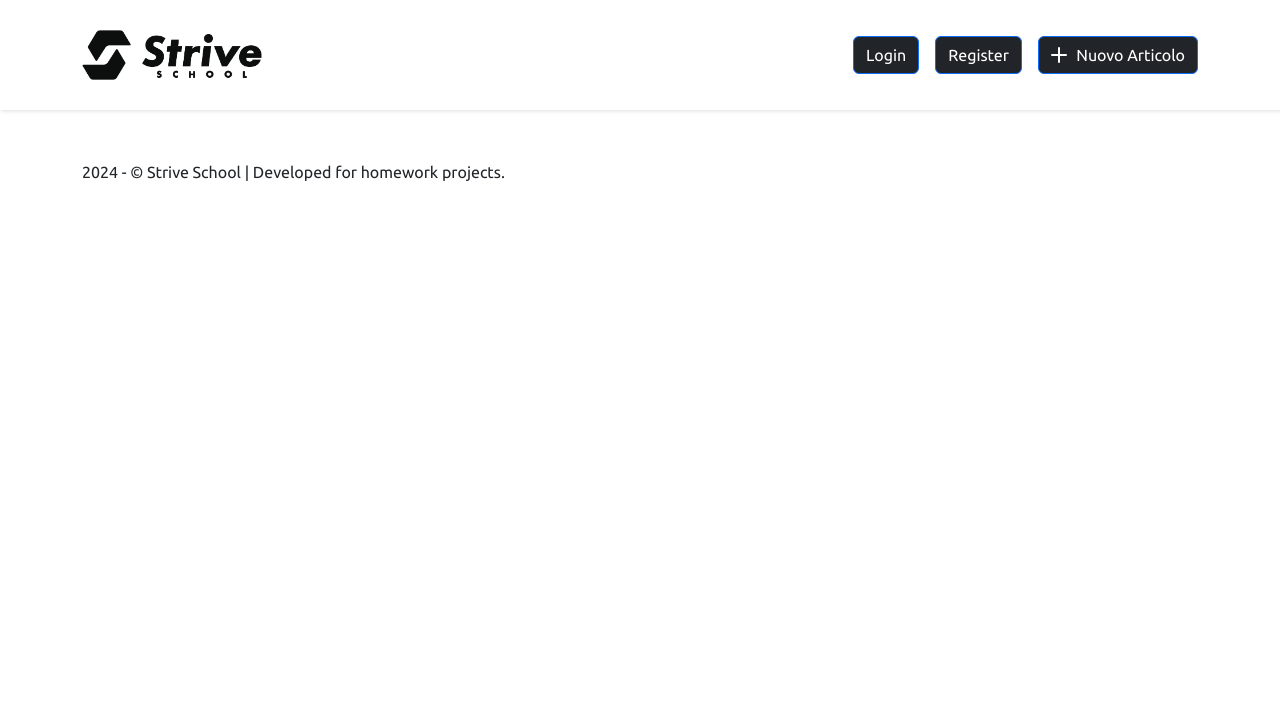
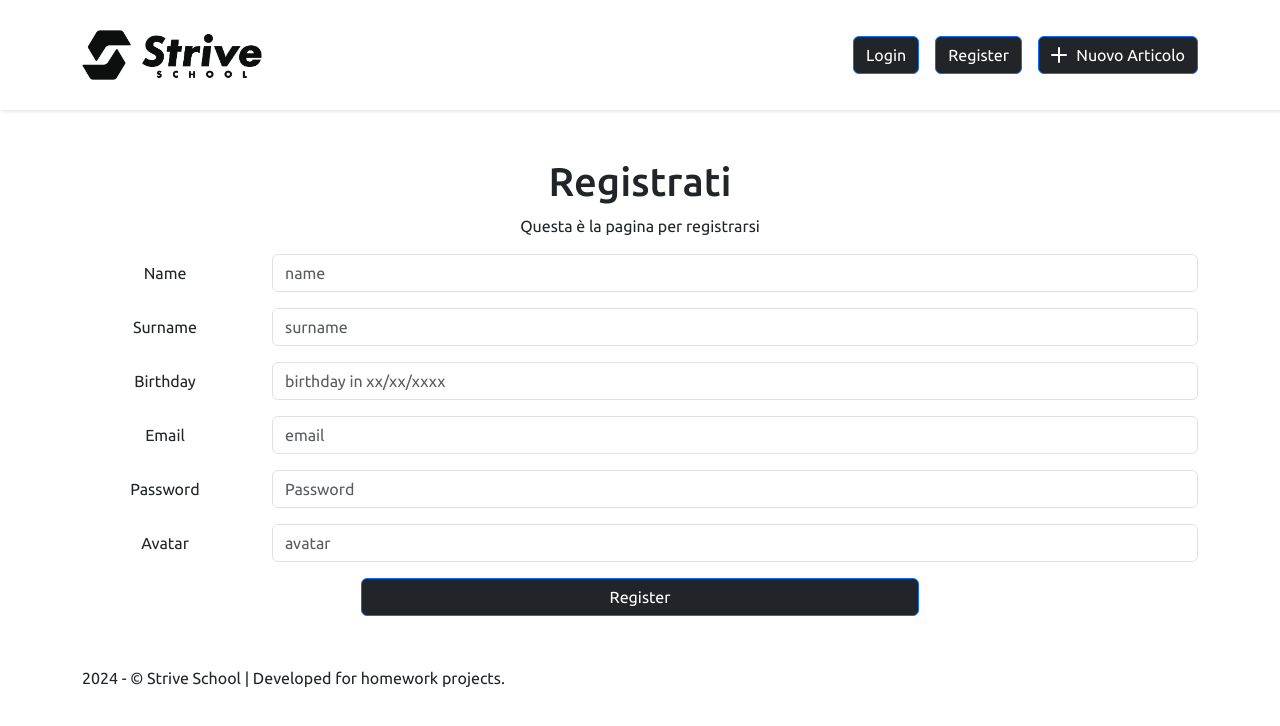
Before and after one commit to stefano-moioli/W4D4_BackEnd, a React (Create React App) app in the folder Client/: page /auth/register in a window 1280 px wide. Shown: the top 726 px of the page. Built offline with nearby package versions, Linux system fonts and the light colour scheme.

Commit message:
authFormRendered

```diff
--- a/Client/src/App.js
+++ b/Client/src/App.js
@@ -6,6 +6,8 @@ import Blog from "./views/blog/Blog";
 import NewBlogPost from "./views/new/New";
 import { BrowserRouter as Router, Routes, Route } from "react-router-dom";
 import Login from "./views/login/Login";
+import Register from "./views/register/Register";
+import Error from "./views/error/Error";
 
 function App() {
   return (
@@ -16,6 +18,8 @@ function App() {
         <Route path="/blog/:id" element={<Blog />} />
         <Route path="/new" element={<NewBlogPost />} />
         <Route path="/auth/login" element={<Login /> } />
+        <Route path="/auth/register" element={<Register/> } />
+        <Route path="*" element={<Error /> } />
       </Routes>
       <Footer />
     </Router>
--- /dev/null
+++ b/Client/src/components/authentication/LoginForm.jsx
@@ -0,0 +1,34 @@
+import React from "react";
+import { Container, Form, Col, Row, Button } from "react-bootstrap";
+
+export default function LoginForm(){
+
+return(
+<Container>
+        <Form>
+
+        <Form.Group as={Row} className="mb-3" controlId="formEmail">
+          <Form.Label column sm="2">
+            Email
+          </Form.Label>
+          <Col sm="10">
+            <Form.Control type="email" placeholder="email"/>
+          </Col>
+        </Form.Group>
+
+        <Form.Group as={Row} className="mb-3" controlId="formPassword">
+          <Form.Label column sm="2">
+            Password
+          </Form.Label>
+          <Col sm="10">
+            <Form.Control type="password" placeholder="Password" />
+          </Col>
+        </Form.Group>
+
+
+        <Button type="button" className="bg-dark w-50"> Login </Button>
+
+      </Form>
+      </Container>
+
+)}
--- /dev/null
+++ b/Client/src/components/authentication/RegisterForm.jsx
@@ -0,0 +1,68 @@
+import React from "react";
+import { Form, Row, Col, Container, Button } from "react-bootstrap";
+
+export default function RegisterForm(){
+    return(
+        <Container>
+        <Form>
+        <Form.Group as={Row} className="mb-3" controlId="formName">
+          <Form.Label column sm="2">
+            Name
+          </Form.Label>
+          <Col sm="10">
+            <Form.Control type="text" placeholder="name"/>
+          </Col>
+        </Form.Group>
+
+        <Form.Group as={Row} className="mb-3" controlId="formSurname">
+          <Form.Label column sm="2">
+            Surname
+          </Form.Label>
+          <Col sm="10">
+            <Form.Control type="text" placeholder="surname"/>
+          </Col>
+        </Form.Group>
+
+        <Form.Group as={Row} className="mb-3" controlId="formBirthday">
+          <Form.Label column sm="2">
+            Birthday
+          </Form.Label>
+          <Col sm="10">
+            <Form.Control type="text" placeholder="birthday in xx/xx/xxxx"/>
+          </Col>
+        </Form.Group>
+
+
+        <Form.Group as={Row} className="mb-3" controlId="formEmail">
+          <Form.Label column sm="2">
+            Email
+          </Form.Label>
+          <Col sm="10">
+            <Form.Control type="email" placeholder="email"/>
+          </Col>
+        </Form.Group>
+
+        <Form.Group as={Row} className="mb-3" controlId="formPassword">
+          <Form.Label column sm="2">
+            Password
+          </Form.Label>
+          <Col sm="10">
+            <Form.Control type="password" placeholder="Password" />
+          </Col>
+        </Form.Group>
+
+        <Form.Group as={Row} className="mb-3" controlId="formAvatar">
+          <Form.Label column sm="2">
+            Avatar
+          </Form.Label>
+          <Col sm="10">
+            <Form.Control type="text" placeholder="avatar"/>
+          </Col>
+        </Form.Group>
+
+        <Button type="submit" className="bg-dark w-50"> Register </Button>
+
+      </Form>
+      </Container>
+    )
+}
--- /dev/null
+++ b/Client/src/views/error/Error.jsx
@@ -0,0 +1,11 @@
+import React from "react";
+
+export default function Error(){
+        console.log("Login component rendered");
+  return (
+    <div className="text-center mt-5">
+      <p>Errore 401 - Pagina non trovata</p>
+    </div>
+  );
+
+}
--- a/Client/src/views/login/Login.jsx
+++ b/Client/src/views/login/Login.jsx
@@ -1,11 +1,13 @@
 import React from "react";
+import LoginForm from "../../components/authentication/LoginForm";
 
 export default function Login(){
         console.log("Login component rendered");
   return (
-    <div className="text-center">
+    <div className="text-center mt-5">
       <h1>Login</h1>
       <p>Questa è la pagina di login.</p>
+      <LoginForm/>
     </div>
   );
 
--- /dev/null
+++ b/Client/src/views/register/Register.jsx
@@ -0,0 +1,15 @@
+import React from "react";
+import RegisterForm from "../../components/authentication/RegisterForm";
+
+
+export default function Register(){
+        console.log("Login component rendered");
+  return (
+    <div className="text-center mt-5">
+      <h1>Registrati</h1>
+      <p>Questa è la pagina per registrarsi</p>
+      <RegisterForm />
+    </div>
+  );
+
+}
```
Also changed, not shown: Client/src/components/authentication/Authentication.jsx (deleted).
